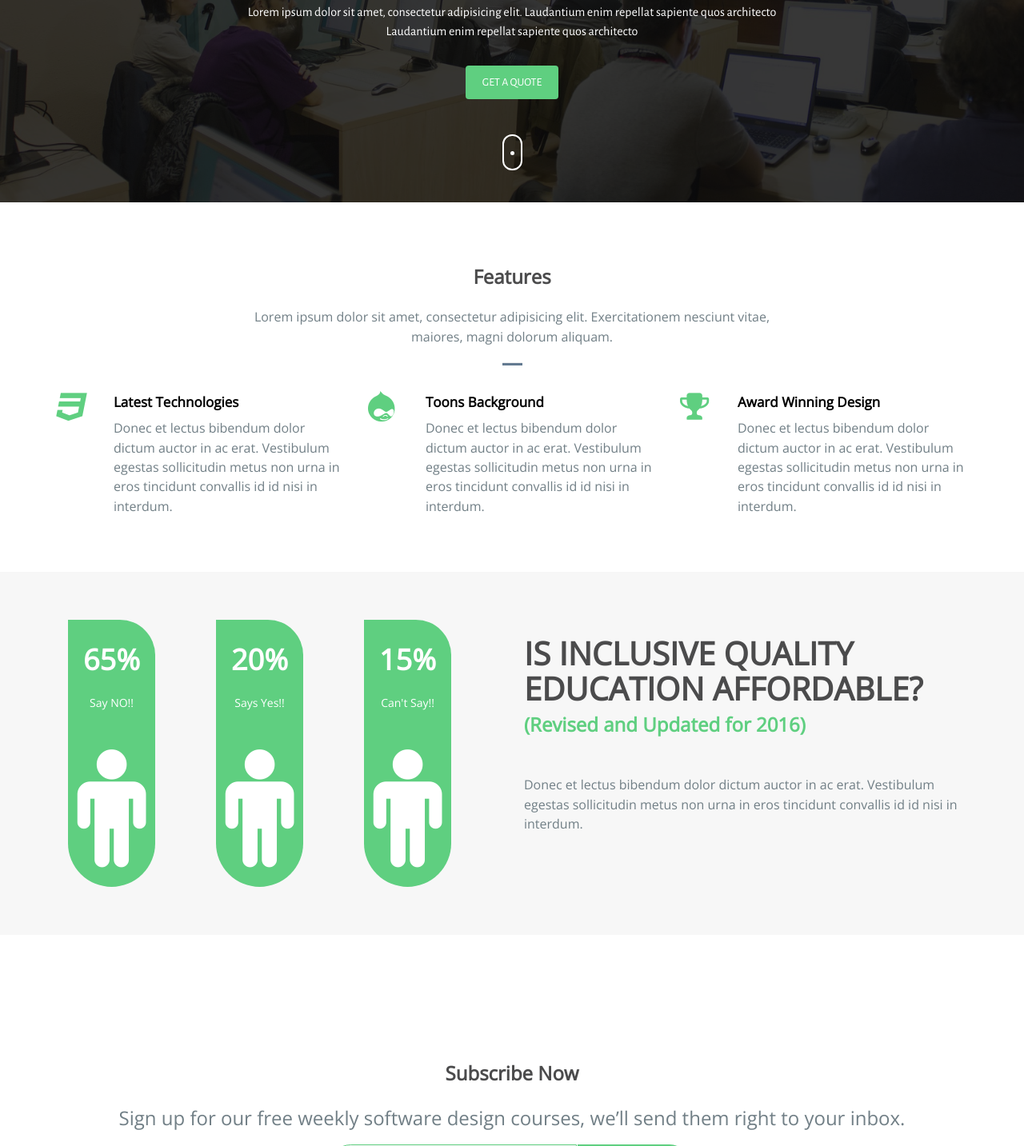
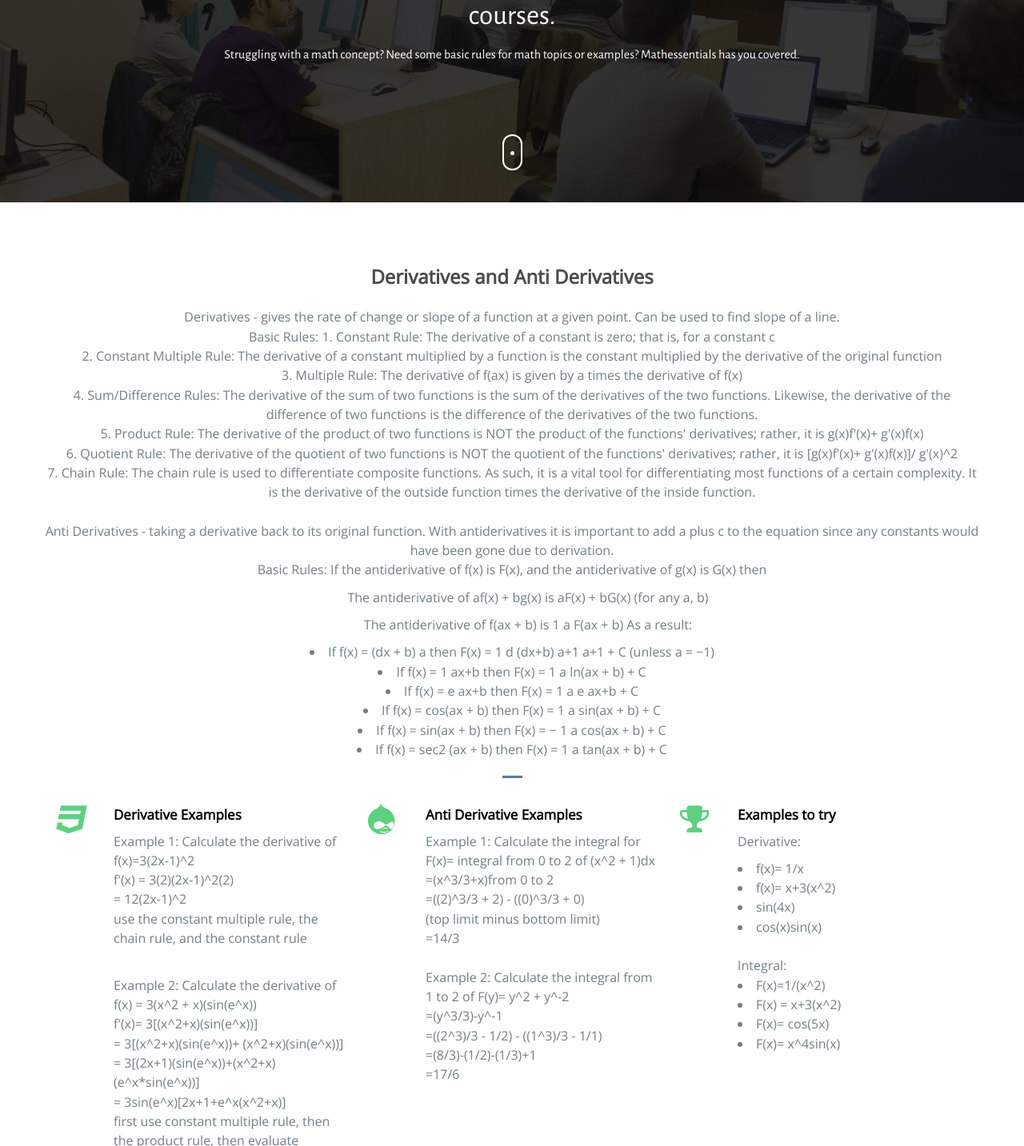
Before and after one commit to kelsie0197/Cp-202-Assignment-5, a website: page index.html in a window 1280 px wide. Shown: the part 327-1760 px from the top of the page at 80% size. Drawn offline with nearby package versions, Linux system fonts and the light colour scheme; a web font is replaced by a local one.

Commit message:
Add files via upload

```diff
--- a/index.html
+++ b/index.html
@@ -4,7 +4,7 @@
 <head>
   <meta charset="utf-8">
   <meta name="viewport" content="width=device-width, initial-scale=1">
-  <title>Mentor Education Bootstrap Theme</title>
+  <title>WLU Mathessentials</title>
   <meta name="description" content="Free Bootstrap Theme by BootstrapMade.com">
   <meta name="keywords" content="free website templates, free bootstrap themes, free template, free bootstrap, free website template">
 
@@ -102,12 +102,11 @@
         <div class="row">
           <div class="banner-text text-center">
             <div class="text-border">
-              <h2 class="text-dec">Trust & Quality</h2>
+              <h2 class="text-dec">WLU Math Topics</h2>
             </div>
             <div class="intro-para text-center quote">
-              <p class="big-text">Learning Today . . . Leading Tomorrow.</p>
-              <p class="small-text">Lorem ipsum dolor sit amet, consectetur adipisicing elit. Laudantium enim repellat sapiente quos architecto<br>Laudantium enim repellat sapiente quos architecto</p>
-              <a href="#footer" class="btn get-quote">GET A QUOTE</a>
+              <p class="big-text">A place to find summaries, examples and practice problems of major topics in Math courses.</p>
+              <p class="small-text">Struggling with a math concept? Need some basic rules for math topics or examples? Mathessentials has you covered.</p>
             </div>
             <a href="#feature" class="mouse-hover">
               <div class="mouse"></div>
@@ -123,16 +122,47 @@
     <div class="container">
       <div class="row">
         <div class="header-section text-center">
-          <h2>Features</h2>
-          <p>Lorem ipsum dolor sit amet, consectetur adipisicing elit. Exercitationem nesciunt vitae,<br> maiores, magni dolorum aliquam.</p>
+          <h2>Derivatives and Anti Derivatives</h2>
+          <p>Derivatives - gives the rate of change or slope of a function at a given point. Can be used to find slope of a line.
+            <br> Basic Rules: 1. Constant Rule: The derivative of a constant is zero; that is, for a constant c
+            <br>2. Constant Multiple Rule: The derivative of a constant multiplied by a function is the constant multiplied by the derivative of the original function
+            <br>3. Multiple Rule: The derivative of f(ax) is given by a times the derivative of f(x)
+            <br>4. Sum/Difference Rules: The derivative of the sum of two functions is the sum of the derivatives of the two functions. Likewise, the derivative of the difference of two functions is the difference of the derivatives of the two functions.
+            <br>5. Product Rule: The derivative of the product of two functions is NOT the product of the functions' derivatives; rather, it is g(x)f'(x)+ g'(x)f(x)
+            <br>6. Quotient Rule: The derivative of the quotient of two functions is NOT the quotient of the functions' derivatives; rather, it is [g(x)f'(x)+ g'(x)f(x)]/ g'(x)^2
+            <br>7. Chain Rule: The chain rule is used to differentiate composite functions. As such, it is a vital tool for differentiating most functions of a certain complexity. It is the derivative of the outside function times the derivative of the inside function.
+            <br>
+            <br> Anti Derivatives - taking a derivative back to its original function. With antiderivatives it is important to add a plus c to the equation since any constants would have been gone due to derivation.
+            <br> Basic Rules: If the antiderivative of f(x) is F(x), and the antiderivative of g(x) is G(x) then
+            <ul>The antiderivative of af(x) + bg(x) is aF(x) + bG(x) (for any a, b)</ul>
+            <ul>The antiderivative of f(ax + b) is 1 a F(ax + b) As a result: </ul>
+            <li>If f(x) = (dx + b) a then F(x) = 1 d (dx+b) a+1 a+1 + C (unless a = −1) </li>
+            <li>If f(x) = 1 ax+b then F(x) = 1 a ln(ax + b) + C </li>
+            <li>If f(x) = e ax+b then F(x) = 1 a e ax+b + C </li>
+            <li>If f(x) = cos(ax + b) then F(x) = 1 a sin(ax + b) + C </li>
+            <li>If f(x) = sin(ax + b) then F(x) = − 1 a cos(ax + b) + C </li>
+            <li>If f(x) = sec2 (ax + b) then F(x) = 1 a tan(ax + b) + C</li>
+
+          </p>
           <hr class="bottom-line">
         </div>
         <div class="feature-info">
           <div class="fea">
             <div class="col-md-4">
               <div class="heading pull-right">
-                <h4>Latest Technologies</h4>
-                <p>Donec et lectus bibendum dolor dictum auctor in ac erat. Vestibulum egestas sollicitudin metus non urna in eros tincidunt convallis id id nisi in interdum.</p>
+                <h4>Derivative Examples</h4>
+                <p>Example 1: Calculate the derivative of f(x)=3(2x-1)^2
+                  <br>f'(x) = 3(2)(2x-1)^2(2)
+                  <br> = 12(2x-1)^2
+                  <br> use the constant multiple rule, the chain rule, and the constant rule
+                </p>
+                <p><br>Example 2: Calculate the derivative of f(x) = 3(x^2 + x)(sin(e^x))
+                    <br> f'(x)= 3[(x^2+x)(sin(e^x))]
+                    <br>      = 3[(x^2+x)(sin(e^x))+ (x^2+x)(sin(e^x))]
+                    <br>      = 3[(2x+1)(sin(e^x))+(x^2+x)(e^x*sin(e^x))]
+                    <br>      = 3sin(e^x)[2x+1+e^x(x^2+x)]
+                    <br> first use constant multiple rule, then the product rule, then evaluate derivatives using the power rule and exponential rule, and then factor.
+                  </p>
               </div>
               <div class="fea-img pull-left">
                 <i class="fa fa-css3"></i>
@@ -142,8 +172,19 @@
           <div class="fea">
             <div class="col-md-4">
               <div class="heading pull-right">
-                <h4>Toons Background</h4>
-                <p>Donec et lectus bibendum dolor dictum auctor in ac erat. Vestibulum egestas sollicitudin metus non urna in eros tincidunt convallis id id nisi in interdum.</p>
+                <h4>Anti Derivative Examples</h4>
+                  <p>Example 1: Calculate the integral for F(x)= integral from 0 to 2 of (x^2 + 1)dx
+                    <br>=(x^3/3+x)from 0 to 2
+                    <br>=((2)^3/3 + 2) - ((0)^3/3 + 0)
+                    <br>(top limit minus bottom limit)
+                    <br>=14/3
+                    <br>
+                    <br>Example 2: Calculate the integral from 1 to 2 of F(y)= y^2 + y^-2
+                    <br>=(y^3/3)-y^-1
+                    <br>=((2^3)/3 - 1/2) - ((1^3)/3 - 1/1)
+                    <br>=(8/3)-(1/2)-(1/3)+1
+                    <br>=17/6
+                  </p>
               </div>
               <div class="fea-img pull-left">
                 <i class="fa fa-drupal"></i>
@@ -153,8 +194,9 @@
           <div class="fea">
             <div class="col-md-4">
               <div class="heading pull-right">
-                <h4>Award Winning Design</h4>
-                <p>Donec et lectus bibendum dolor dictum auctor in ac erat. Vestibulum egestas sollicitudin metus non urna in eros tincidunt convallis id id nisi in interdum.</p>
+                <h4>Examples to try</h4>
+                <p>Derivative: <br><li>f(x)= 1/x</li> <li>f(x)= x+3(x^2)</li><li>sin(4x)</li><li>cos(x)sin(x)</li>
+                <br> Integral: <br><li>F(x)=1/(x^2)</li> <li>F(x) = x+3(x^2)</li><li>F(x)= cos(5x)</li><li>F(x)= x^4sin(x)</li></p>
               </div>
               <div class="fea-img pull-left">
                 <i class="fa fa-trophy"></i>
@@ -168,42 +210,23 @@
   <!--/ feature-->
   <!--Organisations-->
   <section id="organisations" class="section-padding">
-    <div class="container">
-      <div class="row">
-        <div class="col-md-6">
-          <div class="col-lg-4 col-md-4 col-sm-4 col-xs-4">
-            <div class="orga-stru">
-              <h3>65%</h3>
-              <p>Say NO!!</p>
-              <i class="fa fa-male"></i>
-            </div>
-          </div>
-          <div class="col-lg-4 col-md-4 col-sm-4 col-xs-4">
-            <div class="orga-stru">
-              <h3>20%</h3>
-              <p>Says Yes!!</p>
-              <i class="fa fa-male"></i>
-            </div>
-          </div>
-          <div class="col-lg-4 col-md-4 col-sm-4 col-xs-4">
-            <div class="orga-stru">
-              <h3>15%</h3>
-              <p>Can't Say!!</p>
-              <i class="fa fa-male"></i>
-            </div>
-          </div>
-        </div>
-        <div class="col-md-6">
+
           <div class="detail-info">
             <hgroup>
-              <h3 class="det-txt"> Is inclusive quality education affordable?</h3>
-              <h4 class="sm-txt">(Revised and Updated for 2016)</h4>
+              <h3 class="det-txt"> Existance of Limits</h3>
+              <h4 class="sm-txt">Limits are the y value a function approaches at a given x value. Limits do not always exist: </h4>
+              <p>This could be due to the one-sided limits are not equal<br> The function "jumps" at the point <br> The function doesn't approach a finite value<br> Another common situation when limits do not exist involves the function "blowing up" to infinity or - infinity, then the graph is characterized by a vertical asymptote at x= c.<br> The function doesn't approach a particular value (oscillation), the general picture is that function takes on multiple values which are far away from each other, even when its argument moves closer and closer to x value.
+            </p>
             </hgroup>
-            <p class="det-p">Donec et lectus bibendum dolor dictum auctor in ac erat. Vestibulum egestas sollicitudin metus non urna in eros tincidunt convallis id id nisi in interdum.</p>
+            <p class="det-p">Example:
+              <br> lim(x-> 1`)=(x^2+2x-3)/(x-1)
+              <br> = (x-1)(x+3)/-(x-1)
+              <br> =-(x+3)
+              <br>=-4 (since x approaches 1)
+              <br> Explanation: first solve any absolute values with side x is approaching (negative or positive side), then factor as much as you can, then simplify and plug in x value at end.
+            </p>
           </div>
-        </div>
-      </div>
-    </div>
+
   </section>
   <!--/ Organisations-->
   <!--Cta-->
@@ -212,7 +235,7 @@
       <div class="row">
         <div class="col-lg-12">
           <h2 class="text-center">Subscribe Now</h2>
-          <p class="cta-2-txt">Sign up for our free weekly software design courses, we’ll send them right to your inbox.</p>
+          <p class="cta-2-txt">Sign up for email updates regarding any new material added to Mathessentials</p>
           <div class="cta-2-form text-center">
             <form action="#" method="post" id="workshop-newsletter-form">
               <input name="" placeholder="Enter Your Email Address" type="email">
@@ -331,19 +354,19 @@
       <div class="row">
         <div class="header-section text-center">
           <h2 class="white">See What Our Customer Are Saying?</h2>
-          <p class="white">Lorem ipsum dolor sit amet, consectetur adipisicing elit. Exercitationem nesciunt vitae,<br> maiores, magni dolorum aliquam.</p>
+          <p class="white">Feedback from our users </p>
           <hr class="bottom-line bg-white">
         </div>
         <div class="col-md-6 col-sm-6">
           <div class="text-comment">
-            <p class="text-par">"Proin gravida nibh vel velit auctor aliquet. Aenean sollicitudin, nec sagittis sem"</p>
-            <p class="text-name">Abraham Doe - Creative Dırector</p>
+            <p class="text-par">"Mathessentials really helped me get through first year math courses at Laurier. It was a great way to refresh on some topics throughout the course. <br> Thanks Mathessentials!"</p>
+            <p class="text-name">Sally Smith - 3rd year Laurier student in Financial Math</p>
           </div>
         </div>
         <div class="col-md-6 col-sm-6">
           <div class="text-comment">
-            <p class="text-par">"Proin gravida nibh vel velit auctor aliquet. Aenean sollicitudin, nec sagittis sem"</p>
-            <p class="text-name">Abraham Doe - Creative Dırector</p>
+            <p class="text-par">"Was a great way to study for midterms and exams when I needed help remembering some topics the prof didnt explain enough.</p>
+            <p class="text-name">Abraham Doe - 2nd year Laurier Student in Pure Math</p>
           </div>
         </div>
       </div>
```
